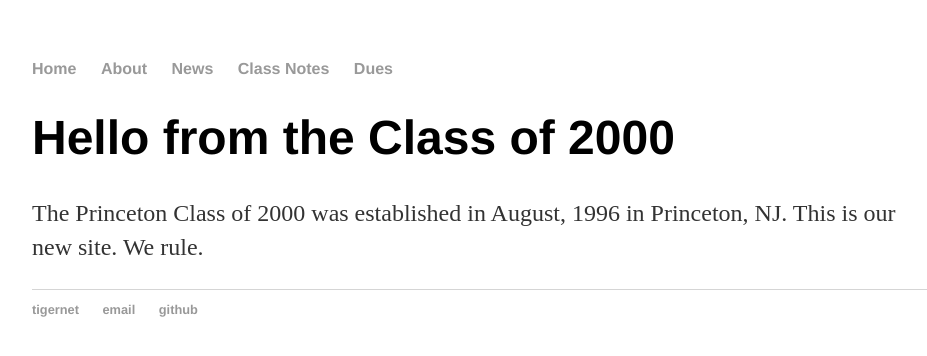
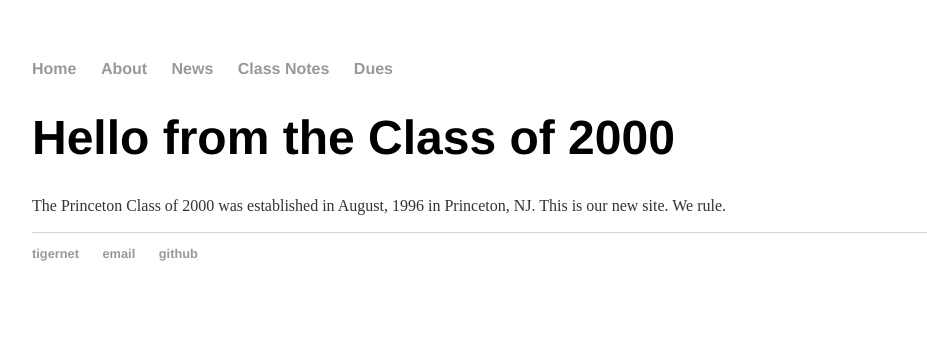
Before and after one commit to Princeton2000/princeton2000.github.io, a Jekyll site: the page built from index.html, in a window 1280 px wide. Shown: the top 356 px of the page, without its empty margins (160-1087 px from the left). Built offline with Jekyll 4.4.1, drawn with Linux system fonts in a browser that asks for light colours.

Commit message:
update css

```diff
--- a/css/main.css
+++ b/css/main.css
@@ -24,8 +24,8 @@
     font-family:'Helvetica', 'Arial', 'Sans-Serif';
 }
 p {
-    font-size: 1.5em;
-    line-height: 1.4em;
+    font-size: 1.0em;
+    line-height: 1.15em;
     color: #333;
 }
 footer {
```
